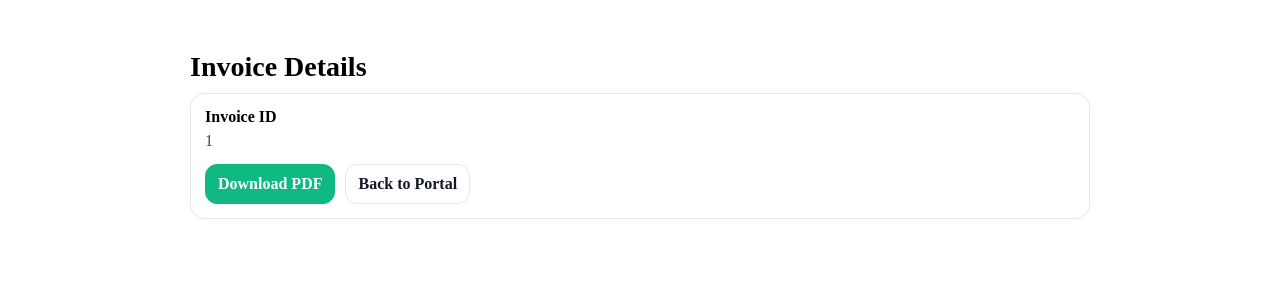
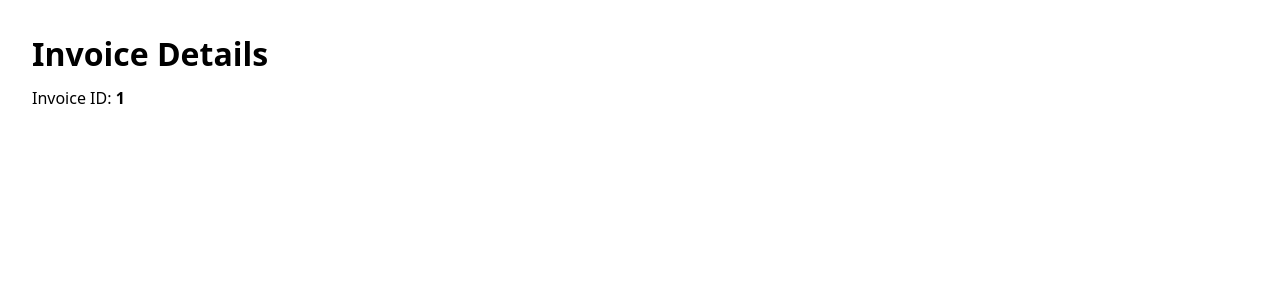
Before and after one commit to localport127/dookan-site, a Next.js app: page /portal/invoices/1 in a window 1280 px wide. Shown: the top 300 px of the page. Built offline with nearby package versions, Linux system fonts and the light colour scheme.

Commit message:
Fix portal invoice [id] page module export

```diff
--- a/app/portal/invoices/[id]/page.tsx
+++ b/app/portal/invoices/[id]/page.tsx
@@ -1,58 +1,12 @@
 // app/portal/invoices/[id]/page.tsx
-export default async function InvoiceDetailsPage({
-  params,
-}: {
-  params: { id: string };
-}) {
+
+export default function Page({ params }: { params: { id: string } }) {
   return (
-    <main style={{ maxWidth: 900, margin: "0 auto", padding: 24 }}>
-      <h1 style={{ fontSize: 28, fontWeight: 900, marginBottom: 10 }}>
-        Invoice Details
-      </h1>
-
-      <div
-        style={{
-          padding: 14,
-          borderRadius: 14,
-          border: "1px solid #e5e7eb",
-          background: "#fff",
-        }}
-      >
-        <div style={{ fontWeight: 800 }}>Invoice ID</div>
-        <div style={{ marginTop: 6, color: "#374151" }}>{params.id}</div>
-
-        <div style={{ marginTop: 14, display: "flex", gap: 10, flexWrap: "wrap" }}>
-          <a
-            href={`/api/invoices/${params.id}/pdf`}
-            style={{
-              padding: "10px 12px",
-              borderRadius: 12,
-              border: "1px solid #10b981",
-              background: "#10b981",
-              color: "#fff",
-              fontWeight: 900,
-              textDecoration: "none",
-            }}
-          >
-            Download PDF
-          </a>
-
-          <a
-            href="/portal"
-            style={{
-              padding: "10px 12px",
-              borderRadius: 12,
-              border: "1px solid #e5e7eb",
-              background: "#fff",
-              color: "#111827",
-              fontWeight: 900,
-              textDecoration: "none",
-            }}
-          >
-            Back to Portal
-          </a>
-        </div>
-      </div>
+    <main style={{ padding: 24, fontFamily: "system-ui" }}>
+      <h1 style={{ margin: 0 }}>Invoice Details</h1>
+      <p style={{ marginTop: 12 }}>
+        Invoice ID: <b>{params.id}</b>
+      </p>
     </main>
   );
 }
```
